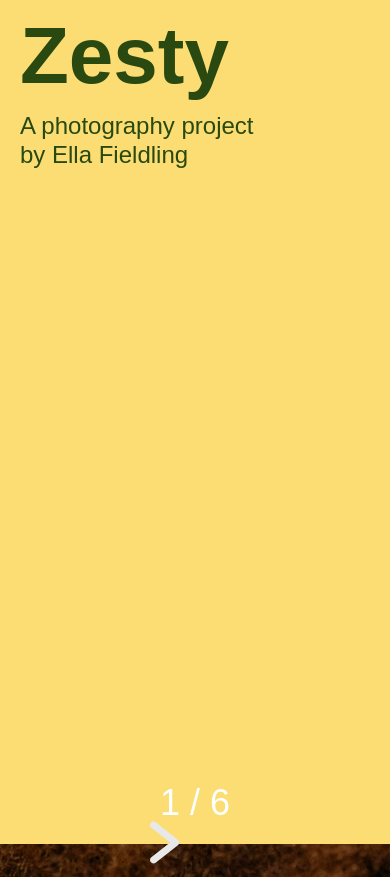
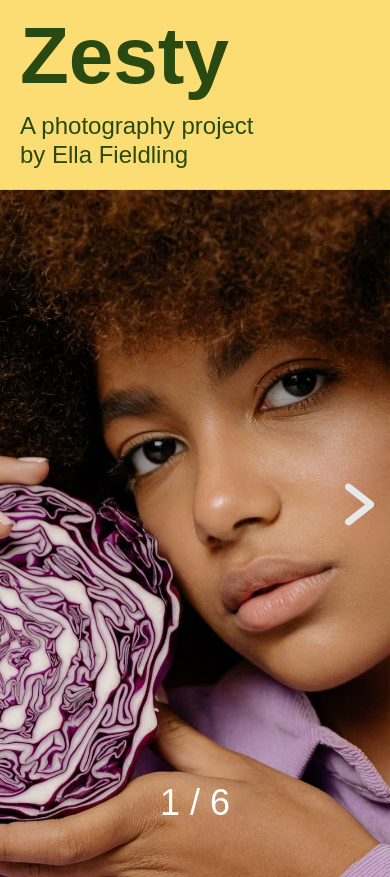
Before and after one commit to HalloJo/react-zesty, a React (Create React App) app: page / in a window 390 px wide. After the commit the page ends 844 px from the top, so only its background shows below. Built offline with nearby package versions, Linux system fonts and the light colour scheme.

Commit message:
Add media query for desktop

```diff
--- a/src/components/Slideshow/Slideshow.styles.js
+++ b/src/components/Slideshow/Slideshow.styles.js
@@ -3,15 +3,13 @@ import { ReactComponent as RightArrow } from "../../assets/arrow-right.svg";
 import { ReactComponent as LeftArrow } from "../../assets/arrow-left.svg";
 
 export const Figure = styled.figure`
-  width: 50vw;
-  margin: 0;
-  position: relative;
+  width: 100vw;
+  height: 100%;
 
-  @media (max-width: 800px) {
-    figure {
-      flex-grow: 1;
-      width: 100vw;
-    }
+  @media (min-width: 1024px) {
+    width: 50vw;
+    margin: 0;
+    position: relative;
   }
 `;
 
@@ -29,13 +27,17 @@ export const NextArrow = styled(RightArrow)`
 
 export const Navigation = styled.nav`
   position: absolute;
-  top: 50%;
+  top: 60%;
   transform: translateY(-50%);
   z-index: 4;
   display: flex;
   width: 100%;
   justify-content: space-between;
   padding: 0 10px;
+
+  @media (min-width: 1024px) {
+    top: 50%;
+  }
 `;
 
 export const Button = styled.button`
```
